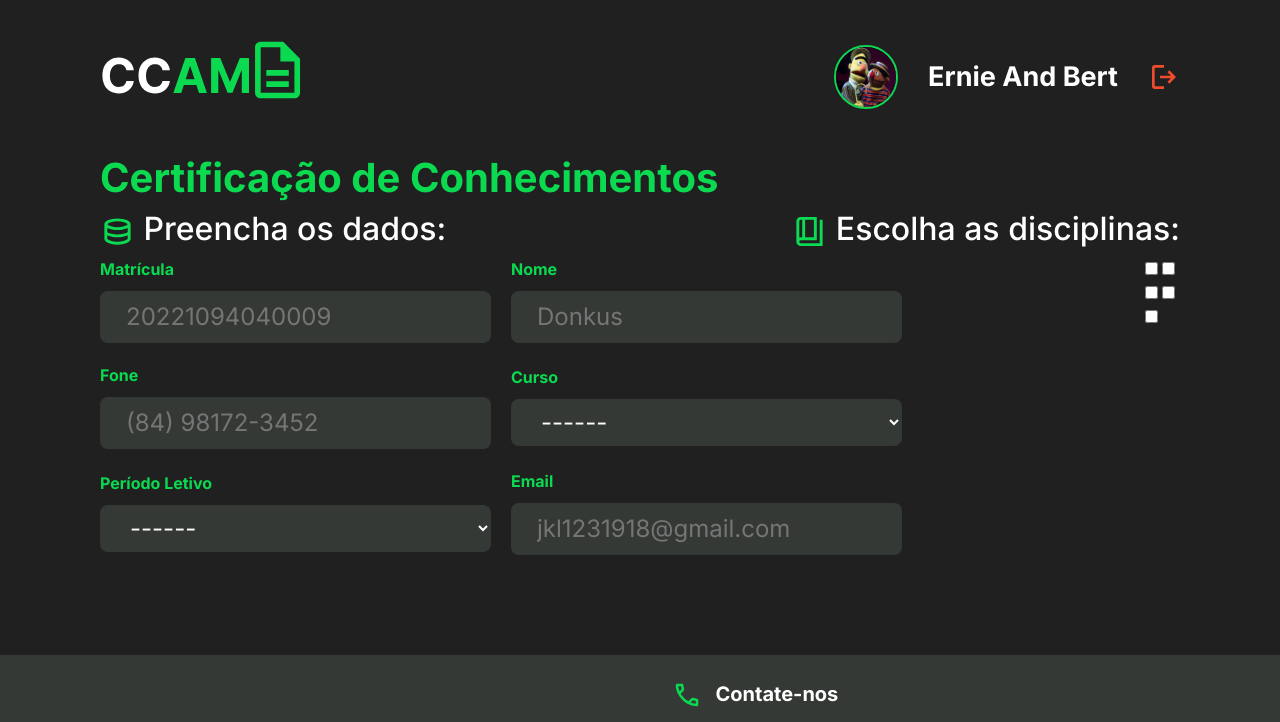
After one commit to gentil-kadson/ccam, a Django app: template ccam/people/students/templates/students/knowledge_certificate_form.html in a window 1280 px wide. The commit adds this page. Shown: the top 722 px of the page. Run offline with Django 4.2, Linux system fonts and the light colour scheme; the template is opened without the code that fills it, so the values that code supplies are empty; parts of the project's set-up code (start-up, migrations or seed data) failed here and were passed over; some libraries are stand-ins or nearby versions.

Commit message:
feature(students): start kc page

```diff
--- /dev/null
+++ b/ccam/people/students/static/students/css/knowledge_certificate_form.css
@@ -0,0 +1,10 @@
+#knowledge-certificate-form {
+    display: flex;
+    justify-content: space-between;
+    /* border: solid 2px green; */
+    height: 100%;
+}
+
+#student-data {
+    gap: 20px;
+}
--- /dev/null
+++ b/ccam/people/students/templates/students/knowledge_certificate_form.html
@@ -0,0 +1,72 @@
+{% extends "base.html" %}
+
+{% load static %}
+
+{% block content %}
+  <main id="container">
+    <h1 class="green-text fw-bold">Certificação de Conhecimentos</h1>
+    <header class="d-flex justify-content-between">
+      <h2 class="d-inline">
+        <img src="{% static 'people/images/icons/database.svg' %}"
+             alt="Disks stacked on top of each other"
+             class="green-svg"
+             width="35"
+             height="35" />
+        Preencha os dados:
+      </h2>
+      <h2 class="d-inline">
+        <img src="{% static 'students/images/icons/book.svg' %}"
+             alt="A book"
+             class="green-svg"
+             width="35"
+             height="35" />
+        Escolha as disciplinas:
+      </h2>
+    </header>
+    <form method="post" id="knowledge-certificate-form">
+      <fieldset id="student-data" class="d-flex flex-wrap align-items-center">
+        <div class="ccam-input">
+          <label for="registration">Matrícula</label>
+          <input type="text"
+                 name="registration"
+                 id="registration"
+                 placeholder="20221094040009" />
+        </div>
+        <div class="ccam-input">
+          <label for="name">Nome</label>
+          <input type="text" name="name" id="name" placeholder="Donkus" />
+        </div>
+        <div class="ccam-input">
+          <label for="phone">Fone</label>
+          <input type="text" name="phone" id="phone" placeholder="(84) 98172-3452" />
+        </div>
+        <div class="ccam-input">
+          <label for="course">Curso</label>
+          <select name="course" id="course">
+            <option value="------">------</option>
+                                        </select>
+                                </div>
+                                <div class="ccam-input">
+                                    <label for="school_term">Período Letivo</label>
+                              <select name="school_term" id="school_term">
+      <option value="------">------</option>
+    </select>
+  </div>
+  <div class="ccam-input">
+    <label for="email">Email</label>
+    <input type="email"
+           name="email"
+           id="email"
+           placeholder="jkl1231918@gmail.com" />
+  </div>
+</fieldset>
+<fieldset>
+  <input type="checkbox" name="courses" id="courses" />
+  <input type="checkbox" name="courses" id="courses" />
+  <input type="checkbox" name="courses" id="courses" />
+  <input type="checkbox" name="courses" id="courses" />
+  <input type="checkbox" name="courses" id="courses" />
+</fieldset>
+</form>
+</main>
+{% endblock content %}
--- a/ccam/people/students/urls.py
+++ b/ccam/people/students/urls.py
@@ -4,4 +4,7 @@ from ccam.people.students import views
 
 app_name = "students"
 
-urlpatterns = [path("", views.StudentHome.as_view(), name="home")]
+urlpatterns = [
+    path("", views.StudentHomeView.as_view(), name="home"),
+    path("knowledge-certificate/", views.RequestKnowledgeCertificateView.as_view(), name="knowledge_certificate"),
+]
--- a/ccam/people/students/views.py
+++ b/ccam/people/students/views.py
@@ -1,5 +1,9 @@
 from django.views.generic import TemplateView
 
 
-class StudentHome(TemplateView):
+class StudentHomeView(TemplateView):
     template_name = "students/home.html"
+
+
+class RequestKnowledgeCertificateView(TemplateView):
+    template_name = "students/knowledge_certificate_form.html"
--- a/ccam/static/css/ccam_input.css
+++ b/ccam/static/css/ccam_input.css
@@ -15,7 +15,7 @@
     color: var(--placeholder-text-color);
 }
 
-.ccam-input > input {
+.ccam-input > input, .ccam-input > select {
     display: flex;
     align-items: center;
     background-color: var(--element-dark);
--- a/ccam/templates/base.html
+++ b/ccam/templates/base.html
@@ -37,6 +37,8 @@
       <link href="{% static 'css/login.css' %}" rel="stylesheet" />
       <link href="{% static 'core/css/includes.css' %}" rel="stylesheet" />
       <link href="{% static 'people/css/home.css' %}" rel="stylesheet" />
+      <link href="{% static 'students/css/knowledge_certificate_form.css' %}"
+            rel="stylesheet" />
     {% endblock css %}
     <!-- Le javascript
     ================================================== -->
```
Also changed, not shown: ccam/people/static/people/images/icons/database.svg (added), ccam/people/students/static/students/images/icons/book.svg (added), ccam/people/students/templates/students/certificate_form.html (deleted).
